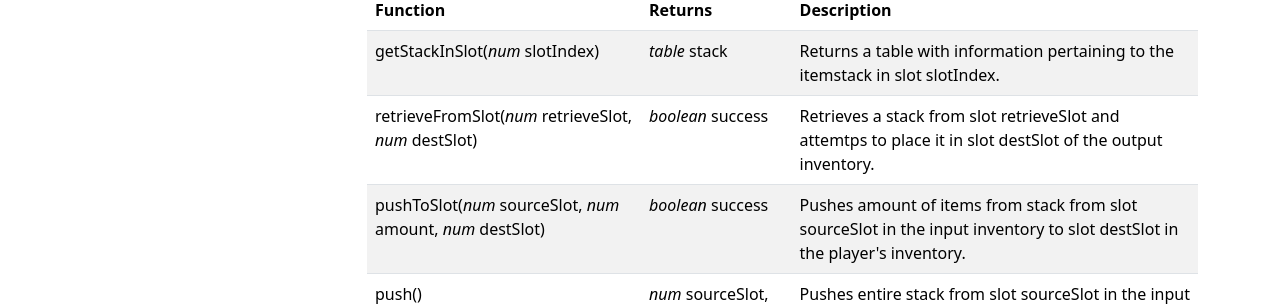
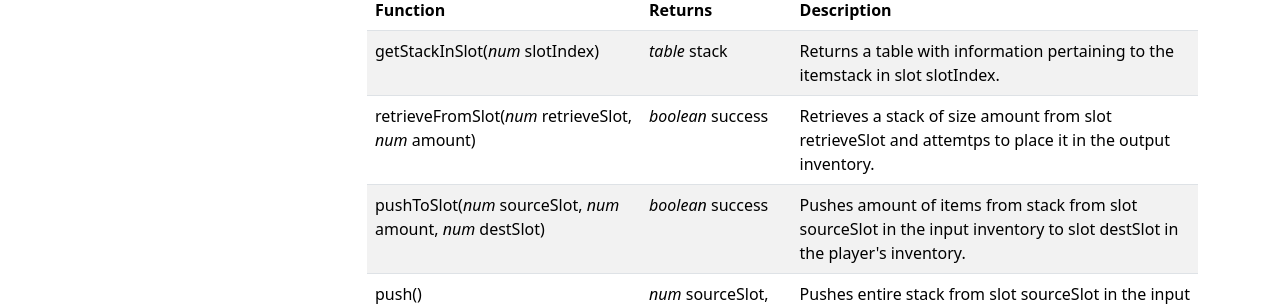
Before and after one commit to austinv11/PeripheralsPlusPlus, an MkDocs documentation site: the page built from docs/peripherals/player_interface.md, in a window 1280 px wide and 1289 px high. Shown: the part 847-1153 px from the top of the window. Built offline with MkDocs 1.6.1, drawn with Linux system fonts in a browser that asks for light colours; nearby versions of some CDN libraries.

Commit message:
Fixes #131

```diff
--- a/docs/peripherals/player_interface.md
+++ b/docs/peripherals/player_interface.md
@@ -22,6 +22,6 @@ An object used to interact with a player's inventory. Can be accessed with the g
 | Function | Returns | Description |
 |----------|---------|-------------|
 |getStackInSlot(_num_ slotIndex)|_table_ stack|Returns a table with information pertaining to the itemstack in slot slotIndex.|
-|retrieveFromSlot(_num_ retrieveSlot, _num_ destSlot)|_boolean_ success|Retrieves a stack from slot retrieveSlot and attemtps to place it in slot destSlot of the output inventory.|
+|retrieveFromSlot(_num_ retrieveSlot, _num_ amount)|_boolean_ success|Retrieves a stack of size amount from slot retrieveSlot and attemtps to place it in the output inventory.|
 |pushToSlot(_num_ sourceSlot, _num_ amount, _num_ destSlot)|_boolean_ success|Pushes amount of items from stack from slot sourceSlot in the input inventory to slot destSlot in the player's inventory.|
 |push()|_num_ sourceSlot, _num_ destSlot|Pushes entire stack from slot sourceSlot in the input inventory to slot destSlot of the player's inventory.|
```
